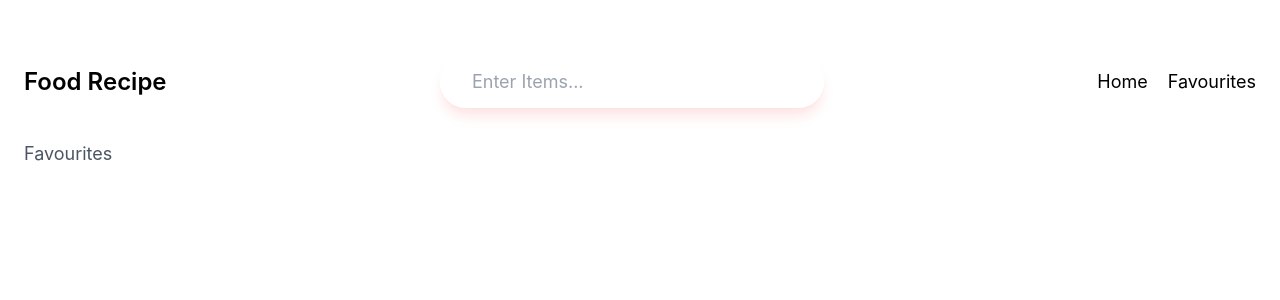
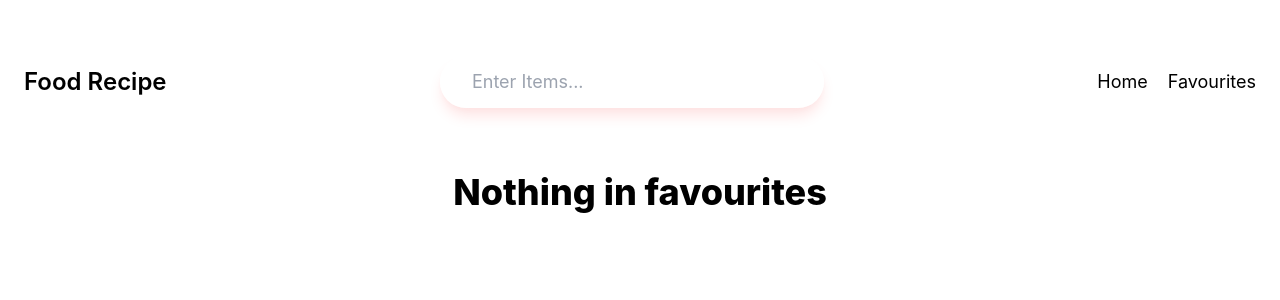
Before and after one commit to JenkinHe/recipe-app-react, a React (Create React App) app in the folder recipe-app/: page /favourites in a window 1280 px wide. Shown: the top 300 px of the page. Built offline with nearby package versions, Linux system fonts and the light colour scheme.

Commit message:
faovurites list made and items successfully added and removed
 additionall when items are searched it will navigate back to home page

```diff
--- a/recipe-app/src/context/index.jsx
+++ b/recipe-app/src/context/index.jsx
@@ -1,4 +1,5 @@
 import { createContext, useState } from "react";
+import { useNavigate } from "react-router-dom";
 
 
 
@@ -13,6 +14,8 @@ export default function GlobalState({children}){
     const [recipeDetailsData,setRecipeDetailsData] = useState(null);
     const [favouritesList,setFavouritesList] = useState([]);
 
+    const navigate =useNavigate();
+
     async function handleSubmit(event){
         event.preventDefault();
         try{
@@ -23,6 +26,7 @@ export default function GlobalState({children}){
                 setRecipeList(data?.data?.recipes);
                 setLoading(false)
                 setSearchParam('');
+                navigate('/')
 
             }
 
@@ -48,8 +52,8 @@ export default function GlobalState({children}){
 
     };
 
-    console.log(recipeList)
 
-    return <GlobalContext.Provider value={{searchParam,loading,recipeList,setSearchParam,handleSubmit,recipeDetailsData,setRecipeDetailsData,handleAddToFavourite}}>{children}</GlobalContext.Provider>
+
+    return <GlobalContext.Provider value={{searchParam,loading,recipeList,setSearchParam,handleSubmit,recipeDetailsData,setRecipeDetailsData,handleAddToFavourite,favouritesList}}>{children}</GlobalContext.Provider>
 
 }
--- a/recipe-app/src/pages/details/index.jsx
+++ b/recipe-app/src/pages/details/index.jsx
@@ -1,27 +1,27 @@
-import { useContext ,useEffect} from "react";
+import { useContext, useEffect } from "react";
 import { useParams } from "react-router-dom"
 import { GlobalContext } from "../../context";
 
 
 
 
-export default function Details(){
+export default function Details() {
 
-    const {id} =useParams();
-    const {recipeDetailsData,setRecipeDetailsData,handleAddToFavourite} = useContext(GlobalContext);
+    const { id } = useParams();
+    const { recipeDetailsData, setRecipeDetailsData, favouritesList, handleAddToFavourite } = useContext(GlobalContext);
 
-    useEffect(()=>{
-        async function getRecipeDetails(){
+    useEffect(() => {
+        async function getRecipeDetails() {
             const response = await fetch(`https://forkify-api.herokuapp.com/api/v2/recipes/${id}`)
             const data = await response.json()
-            if(data?.data){
+            if (data?.data) {
                 setRecipeDetailsData(data?.data)
             }
         }
 
 
         getRecipeDetails()
-    },[])
+    }, [])
 
 
 
@@ -35,13 +35,17 @@ export default function Details(){
             <span className="text-sm text-cyan-700 font-medium">{recipeDetailsData?.recipe?.publisher}</span>
             <h3 className="font-bold text-2xl truncate text-black">{recipeDetailsData?.recipe?.title}</h3>
             <div>
-                <button onClick={()=>handleAddToFavourite(recipeDetailsData?.recipe)} className="p-3 px-8 rounded-lg text-sm uppercase font-medium tracking-wider mt-3 inline-block shadow-md bg-black text-white">Save as Favourites</button>
+                <button onClick={() => handleAddToFavourite(recipeDetailsData?.recipe)} className="p-3 px-8 rounded-lg text-sm uppercase font-medium tracking-wider mt-3 inline-block shadow-md bg-black text-white">
+                    {
+                        favouritesList && favouritesList.length > 0 && favouritesList.findIndex(item => item.id === recipeDetailsData?.recipe?.id )!== -1? 'Remove From Favourites' : 'Add to Favourites'
+                    }
+                </button>
             </div>
             <div>
                 <span className="text-2xl font-semibold text-black">Ingredients:</span>
                 <ul className="flex flex-col gap-3">
                     {
-                        recipeDetailsData?.recipe?.ingredients.map(ingredient=><li>
+                        recipeDetailsData?.recipe?.ingredients.map(ingredient => <li>
                             <span className="text-2xl font-semibold text-black">{ingredient.quantity} {ingredient.unit}</span>
                             <span className="text-2xl font-semibold text-black">{ingredient.description}</span>
                         </li>)
--- a/recipe-app/src/pages/favourites/index.jsx
+++ b/recipe-app/src/pages/favourites/index.jsx
@@ -1,7 +1,20 @@
+
+import RecipeItem from "../../components/recipe-item";
+import { useContext } from "react";
+import { GlobalContext } from "../../context";
+
+export default function Favourites(){
+    const {favouritesList} =useContext(GlobalContext);
 
 
+    return <div className="py-8 container mx-auto flex flex-wrap justify-center gap-10">
+        {
+            favouritesList&&favouritesList.length>0?
+            favouritesList.map((item)=><RecipeItem item={item}/>)
 
-
-export default function Favourites(){
-    return <div> Favourites</div>
+            :<div>
+                <p className="lg:text-4xl text-xl text-center text-black font-extrabold"> Nothing in favourites</p>
+                </div>
+        }
+    </div>
 }
```
